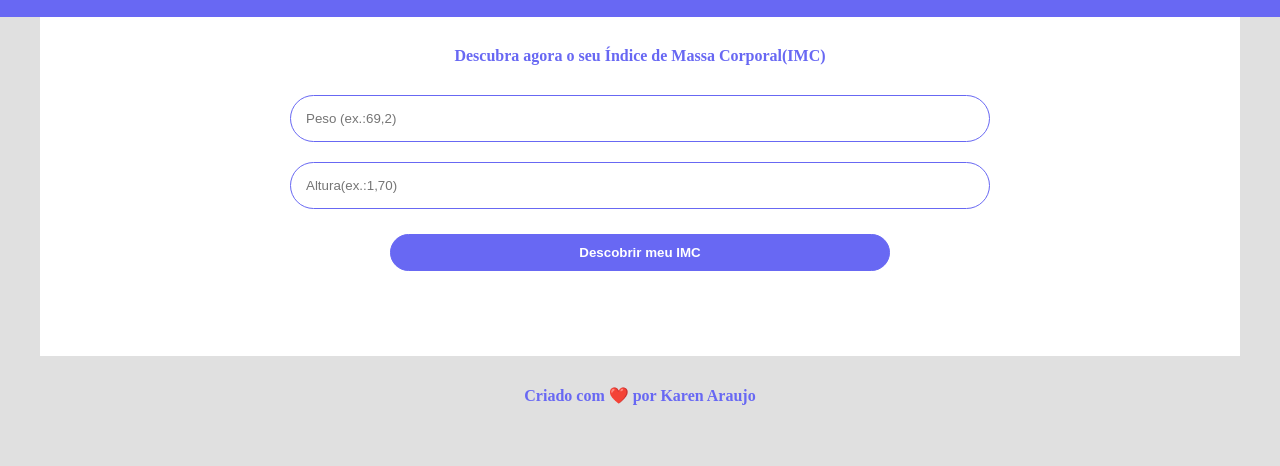
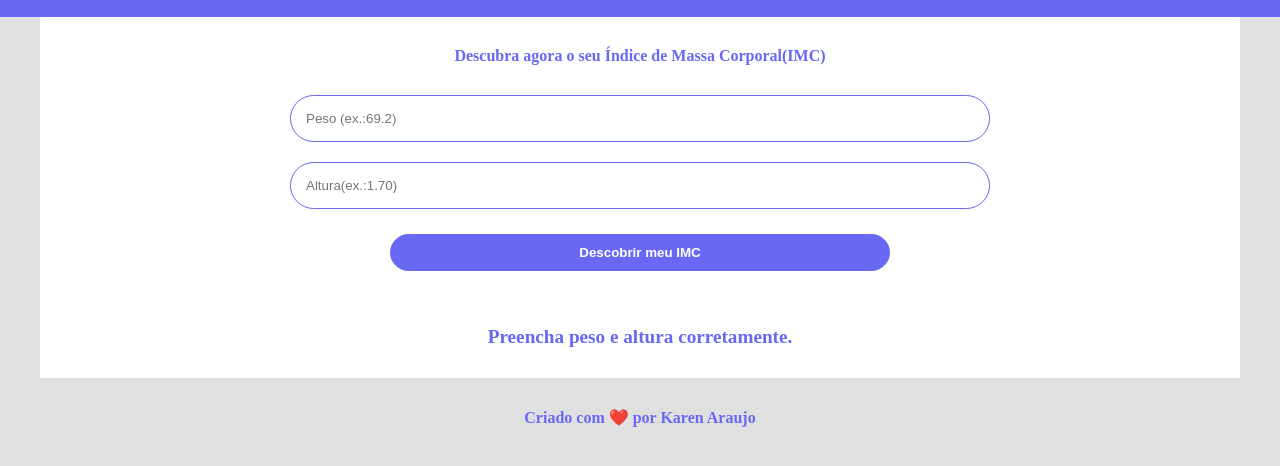
Before and after one commit to karenaraujodev/calculador-de-IMC, a plain HTML site: page index.html in a window 1280 px wide. Both pictures are taken after a click on the button "Descobrir meu IMC". Shown: the part 104-570 px from the top of the page. Drawn offline with Linux system fonts and the light colour scheme.

Commit message:
adicionando interatividade ao projeto

```diff
--- a/index.html
+++ b/index.html
@@ -14,8 +14,8 @@
     <main>
         <h4>Descubra agora o seu Índice de Massa Corporal(IMC)</h4>
         <div>
-        <input type="number" placeholder="Peso (ex.:69,2)" id="peso">
-        <input type="number" placeholder="Altura(ex.:1,70)" id="altura">
+        <input type="number" placeholder="Peso (ex.:69.2)" id="peso">
+        <input type="number" placeholder="Altura(ex.:1.70)" id="altura">
         <button>Descobrir meu IMC</button>
         </div>
         <p id="resultado"></p>
--- a/index.js
+++ b/index.js
@@ -0,0 +1,16 @@
+const peso = document.querySelector("#peso");
+const altura = document.querySelector("#altura");
+const botao = document.querySelector("button");
+const resultado = document.querySelector("#resultado");
+
+botao.addEventListener("click", function () {
+    const valorPeso = parseFloat(peso.value);
+    const valorAltura = parseFloat(altura.value);
+
+    if (valorPeso > 0 && valorAltura > 0) {
+        const imc = valorPeso / (valorAltura * valorAltura);
+        resultado.innerHTML = `Seu IMC é <strong>${imc.toFixed(2)}</strong>`;
+    } else {
+        resultado.innerHTML = "Preencha peso e altura corretamente.";
+    }
+});
--- a/style.css
+++ b/style.css
@@ -72,7 +72,7 @@ button:hover {
   margin-top: 20px;
   font-size: 1.2rem;
   font-weight: bold;
-  color: var(--white);
+  color: var(--brand-color);
 }
 footer {
     text-align: center;
```
